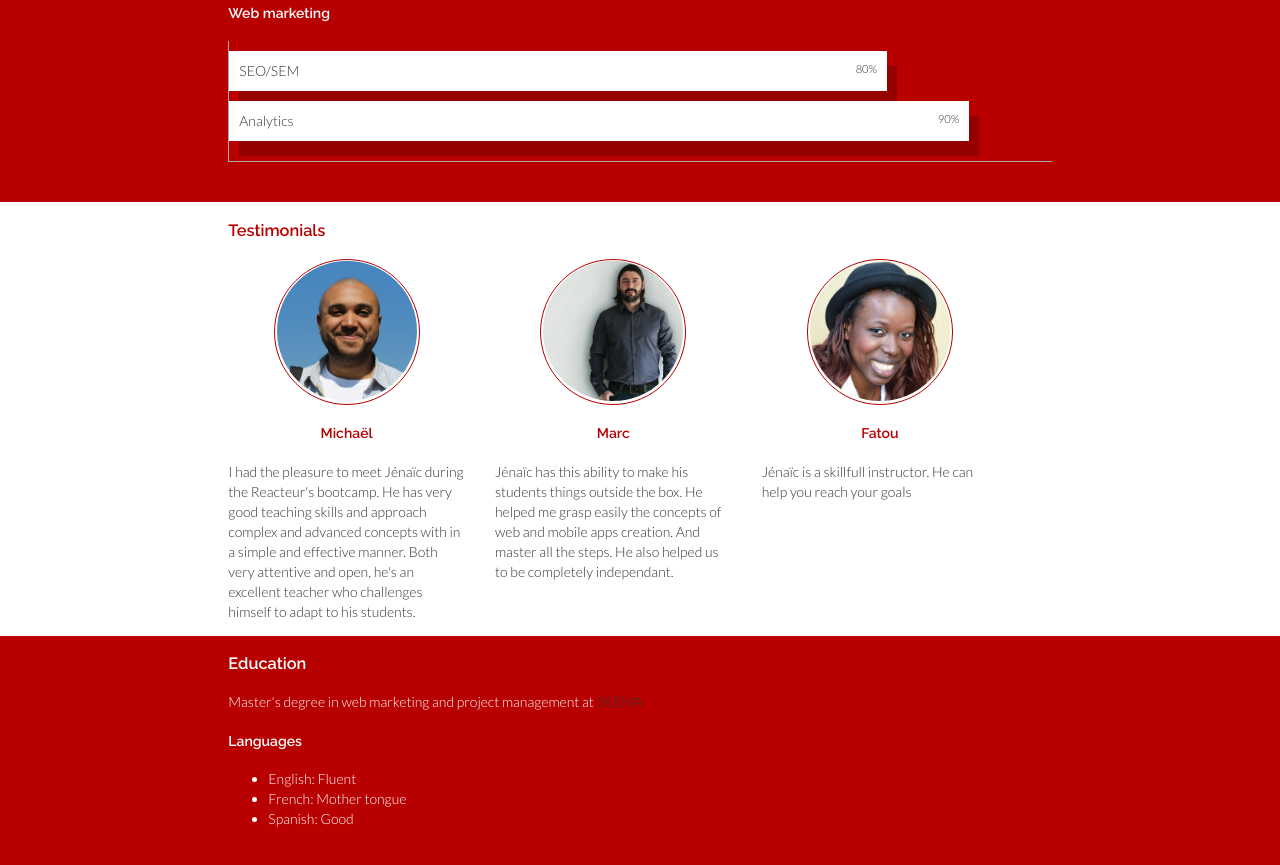
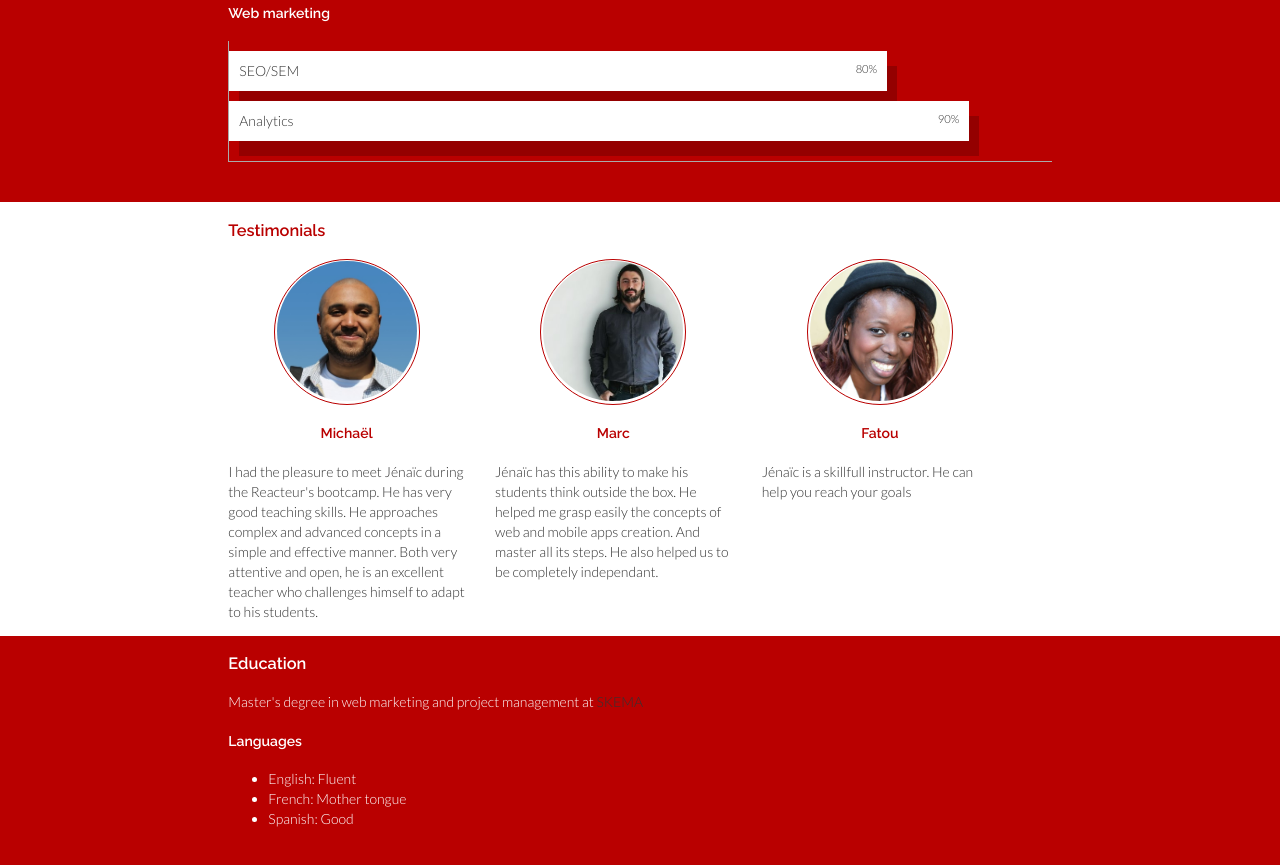
Before and after one commit to kadiks/cv_jenaiccambre, a plain HTML site: page index.html in a window 1280 px wide. Shown: the part 2946-3811 px from the top of the page. Drawn offline with Linux system fonts and the light colour scheme.

Commit message:
fix typos

```diff
--- a/index.html
+++ b/index.html
@@ -215,9 +215,9 @@
               </div>
               <div class="caption">
                 <h4>Michaël</h4>
-                <p>I had the pleasure to meet Jénaïc during the Reacteur's bootcamp. He has very good teaching skills and approach
-                  complex and advanced concepts with in a simple and effective manner. Both very attentive and open, he's
-                  an excellent teacher who challenges himself to adapt to his students.</p>
+                <p>I had the pleasure to meet Jénaïc during the Reacteur's bootcamp. He has very good teaching skills. He approaches
+                  complex and advanced concepts in a simple and effective manner. Both very attentive and open, he is an
+                  excellent teacher who challenges himself to adapt to his students.</p>
                 <!--<p>J’ai eu la chance de rencontrer Jénaïc lors d’une formation de développeur au Reacteur. Il a su être un très
                   bon pédagogue et aborder de manière simple et efficace des concepts complexes et avancés. A la fois très
                   à l’écoute et ouvert, c’est un excellent formateur qui n’hésite pas à se remettre en question pour s’adapter.</p>-->
@@ -232,8 +232,8 @@
               </div>
               <div class="caption">
                 <h4>Marc</h4>
-                <p>Jénaïc has this ability to make his students things outside the box. He helped me grasp easily the concepts
-                  of web and mobile apps creation. And master all the steps. He also helped us to be completely independant.</p>
+                <p>Jénaïc has this ability to make his students think outside the box. He helped me grasp easily the concepts
+                  of web and mobile apps creation. And master all its steps. He also helped us to be completely independant.</p>
                 <!--<p>Jénaïc a cette capacité à faire réfléchir ses étudiants « hors du code ». Il m’a permis d’appréhender la
                   création d’applications web et mobile facilement et d’en maîtriser toutes les étapes de conception. Tout
                   aussi important, il nous apprend à être complètement autonome.</p>-->
@@ -280,10 +280,10 @@
   <!-- /.container-fluid -->
   <script>
     (function (i, s, o, g, r, a, m) {
-    i['GoogleAnalyticsObject'] = r; i[r] = i[r] || function () {
-      (i[r].q = i[r].q || []).push(arguments)
-}, i[r].l = 1 * new Date(); a = s.createElement(o),
-      m = s.getElementsByTagName(o)[0]; a.async = 1; a.src = g; m.parentNode.insertBefore(a, m)
+      i['GoogleAnalyticsObject'] = r; i[r] = i[r] || function () {
+        (i[r].q = i[r].q || []).push(arguments)
+      }, i[r].l = 1 * new Date(); a = s.createElement(o),
+        m = s.getElementsByTagName(o)[0]; a.async = 1; a.src = g; m.parentNode.insertBefore(a, m)
     })(window, document, 'script', 'https://www.google-analytics.com/analytics.js', 'ga');
 
     ga('create', 'UA-12326200-2', 'auto');
```
